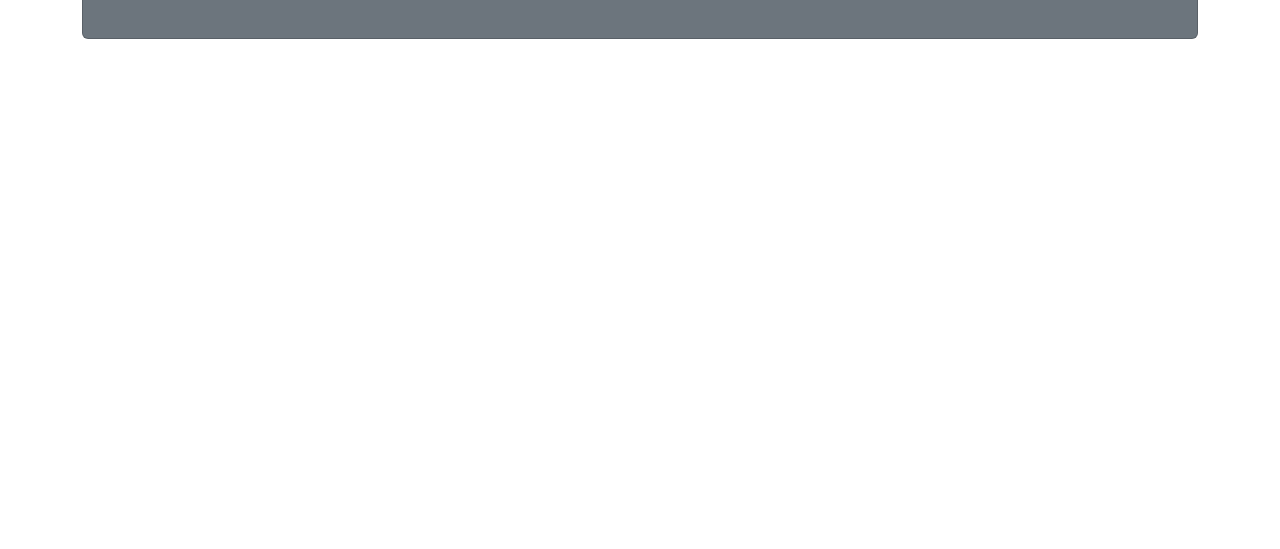
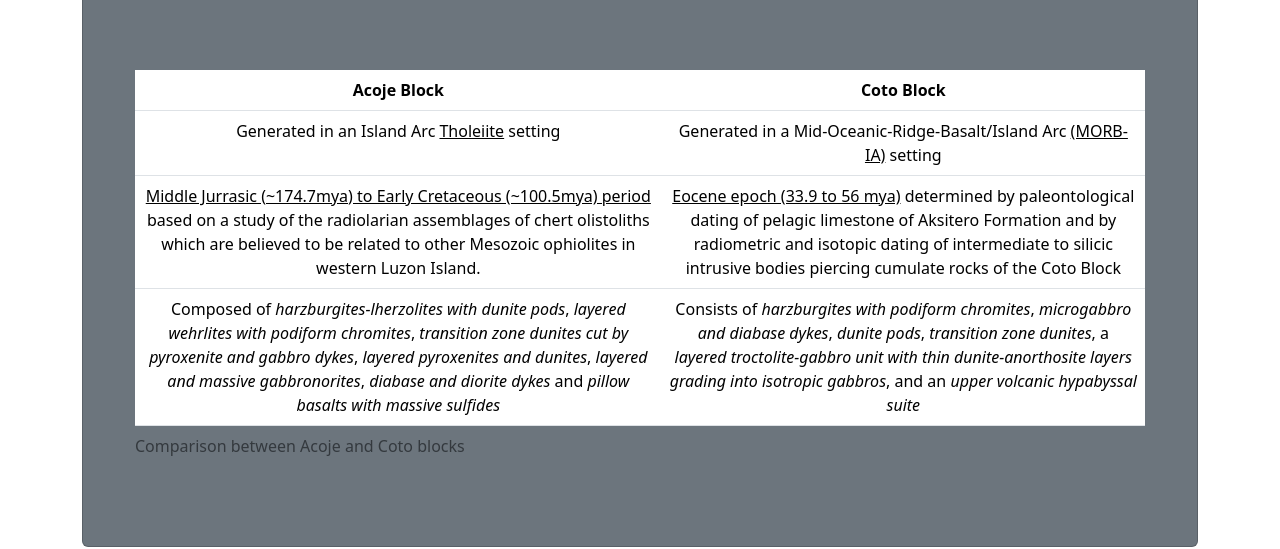
Before and after one commit to Gargoth/Geol-Zambales, a React (Vite) app: page / in a window 1280 px wide. Shown: the part 2046-2595 px from the top of the page. Before the commit the page ends 2101 px from the top, so only its background shows below. Built offline with nearby package versions, Linux system fonts and the light colour scheme.

Commit message:
feat: Added comparison of ophiolites

```diff
--- a/src/components/ophiolites.tsx
+++ b/src/components/ophiolites.tsx
@@ -14,14 +14,14 @@ export default function Ophiolites() {
                             viewport={{ once: true }}
                             initial={{ scale: 50, rotate: 100 }}
                             whileInView={{ scale: 1, rotate: 0 }}
-                        whileHover={{ scale: 2, y:150 }}
+                            whileHover={{ scale: 2, y: 150 }}
                             transition={{ type: "linear", duration: 1 }}
                             className="img-fluid rounded c-map"
                             alt="Topographical Map of Zambales" />
 
                     </div>
                     <div className="col-md-6 ">
-                        <div className="container-fluid p-4 d-flex flex-column justify-content-evenly c-intro-card" style={{height:"100%"}}>
+                        <div className="container-fluid p-4 d-flex flex-column justify-content-evenly c-intro-card" style={{ height: "100%" }}>
                             <h1 className="card-title fs-1">ZAMBALES</h1>
                             <ul className="fs-5">
                                 <li className="my-3">Made up of two major blocks with differing geochemical signatures and ages (<b>Acoje Block</b> and <b>Coto Block</b>)</li>
@@ -31,6 +31,31 @@ export default function Ophiolites() {
                         </div>
                     </div>
                 </div>
+                <div className="row p-5">
+                    <table className="table table-hover">
+                        <caption>Comparison between Acoje and Coto blocks</caption>
+                        <thead>
+                            <tr>
+                                <th className="text-center" scope="col"><b>Acoje Block</b></th>
+                                <th className="text-center" scope="col"><b>Coto Block</b></th>
+                            </tr>
+                        </thead>
+                        <tbody>
+                            <tr>
+                                <th className="text-center fw-light" scope="col">Generated in an Island Arc <u>Tholeiite</u> setting</th>
+                                <th className="text-center fw-light" scope="col">Generated in a Mid-Oceanic-Ridge-Basalt/Island Arc <u>(MORB-IA)</u> setting</th>
+                            </tr>
+                            <tr>
+                                <th className="text-center fw-light" scope="col"><u>Middle Jurrasic (~174.7mya) to Early Cretaceous (~100.5mya) period</u> based on a study of the radiolarian assemblages of chert olistoliths which are believed to be related to other Mesozoic ophiolites in western Luzon Island.</th>
+                                <th className="text-center fw-light" scope="col"><u>Eocene epoch (33.9 to 56 mya)</u> determined by paleontological dating of pelagic limestone of Aksitero Formation and by radiometric and isotopic dating of intermediate to silicic intrusive bodies piercing cumulate rocks of the Coto Block</th>
+                            </tr>
+                            <tr>
+                                <th className="text-center fw-light" scope="col">Composed of <i>harzburgites-lherzolites with dunite pods</i>, <i>layered wehrlites with podiform chromites</i>, <i>transition zone dunites cut by pyroxenite and gabbro dykes</i>, <i>layered pyroxenites and dunites</i>, <i>layered and massive gabbronorites</i>, <i>diabase and diorite dykes</i> and <i>pillow basalts with massive sulfides</i></th>
+                                <th className="text-center fw-light" scope="col">Consists of <i>harzburgites with podiform chromites</i>, <i>microgabbro and diabase dykes</i>, <i>dunite pods</i>, <i>transition zone dunites</i>, a <i>layered troctolite-gabbro unit with thin dunite-anorthosite layers grading into isotropic gabbros</i>, and an <i>upper volcanic hypabyssal suite</i></th>
+                            </tr>
+                        </tbody>
+                    </table>
+                </div>
             </div>
         </motion.div>
     )
```
Lines whose indentation alone changed are shown as unchanged.
